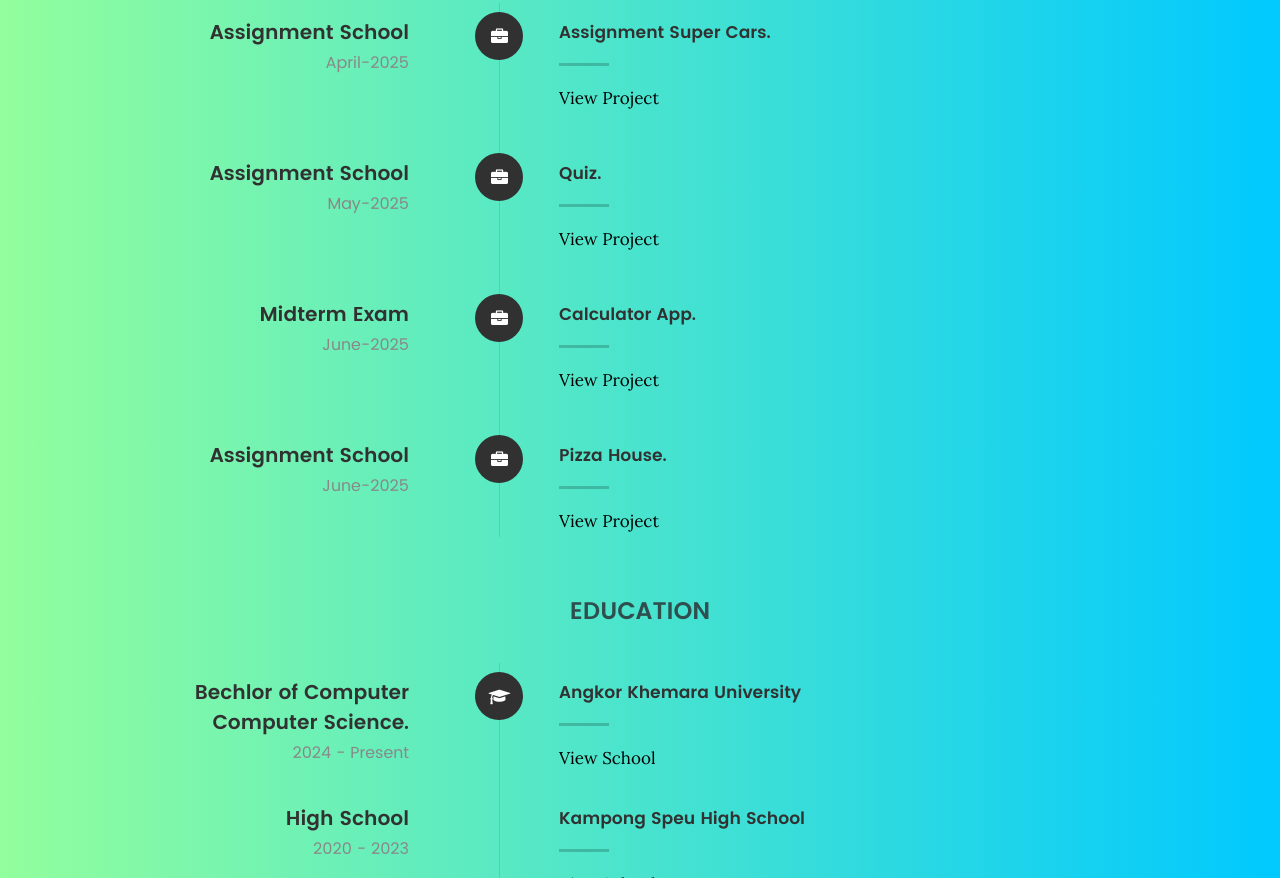
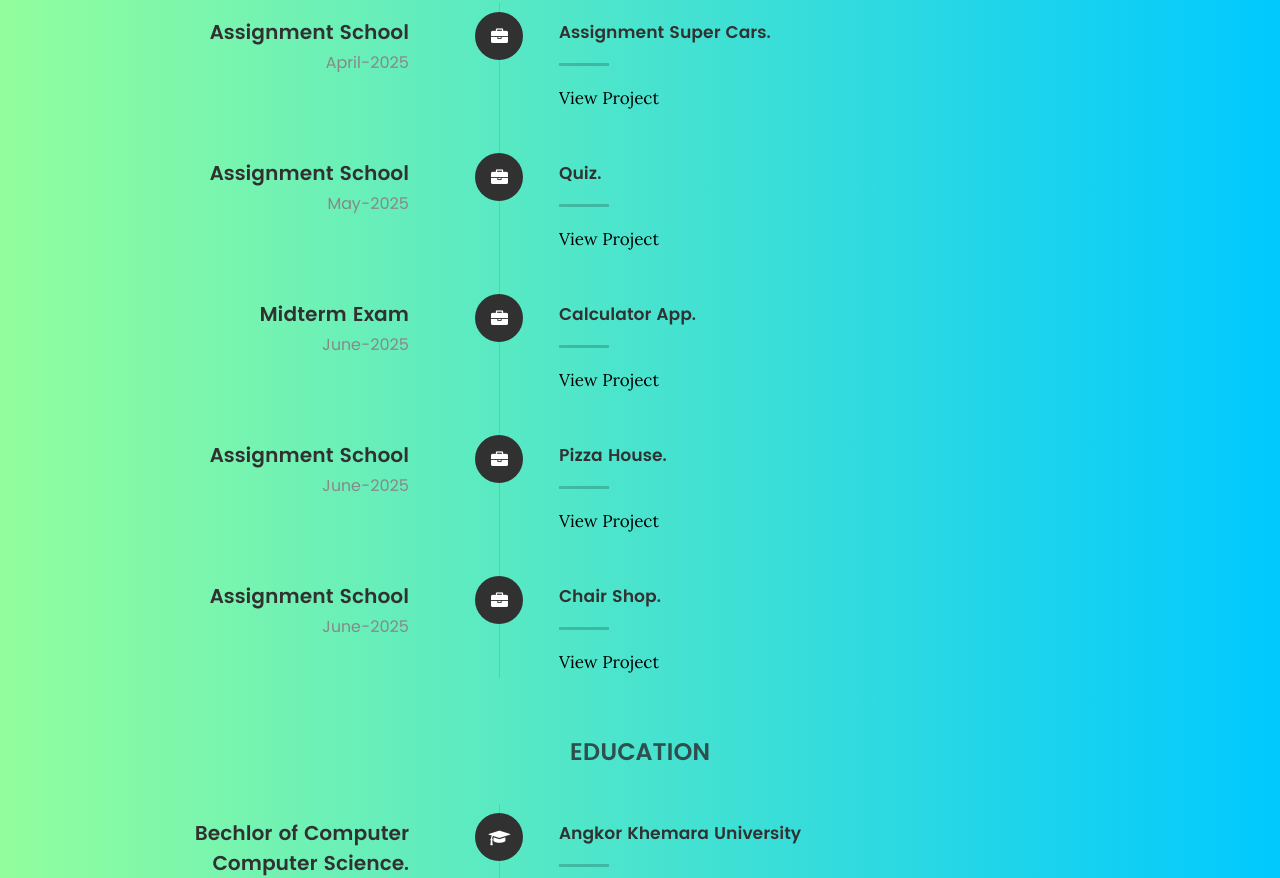
Before and after one commit to devith333/devith333.github.io, a plain HTML site: page index.html in a window 1280 px wide. Shown: the part 2858-3736 px from the top of the page. Drawn offline with nearby package versions, Linux system fonts and the light colour scheme; no server answers; files whose address does not match are found by name.

Commit message:
index.html

```diff
--- a/index.html
+++ b/index.html
@@ -330,6 +330,27 @@ In my free time, I enjoy coding, playing football, reading books, and learning m
 							<h4>Pizza House. </h4>
 							<p>
 								<a href="https://devith333.github.io/pizza-house/index.html" target="_blank">View Project</a>
+								</a>
+							</p>
+						</div>
+
+					</div> <!-- /timeline-block -->
+
+					<div class="timeline-block">
+
+						<div class="timeline-ico">
+							<i class="fa fa-briefcase"></i>
+						</div>
+
+						<div class="timeline-header">
+							<h3>Assignment School</h3>
+							<p>June-2025</p>
+						</div>
+
+						<div class="timeline-content">
+							<h4>Chair Shop. </h4>
+							<p>
+								<a href="https://devith333.github.io/chair-shop/" target="_blank">View Project</a>
 								</a>
 							</p>
 						</div>
```
